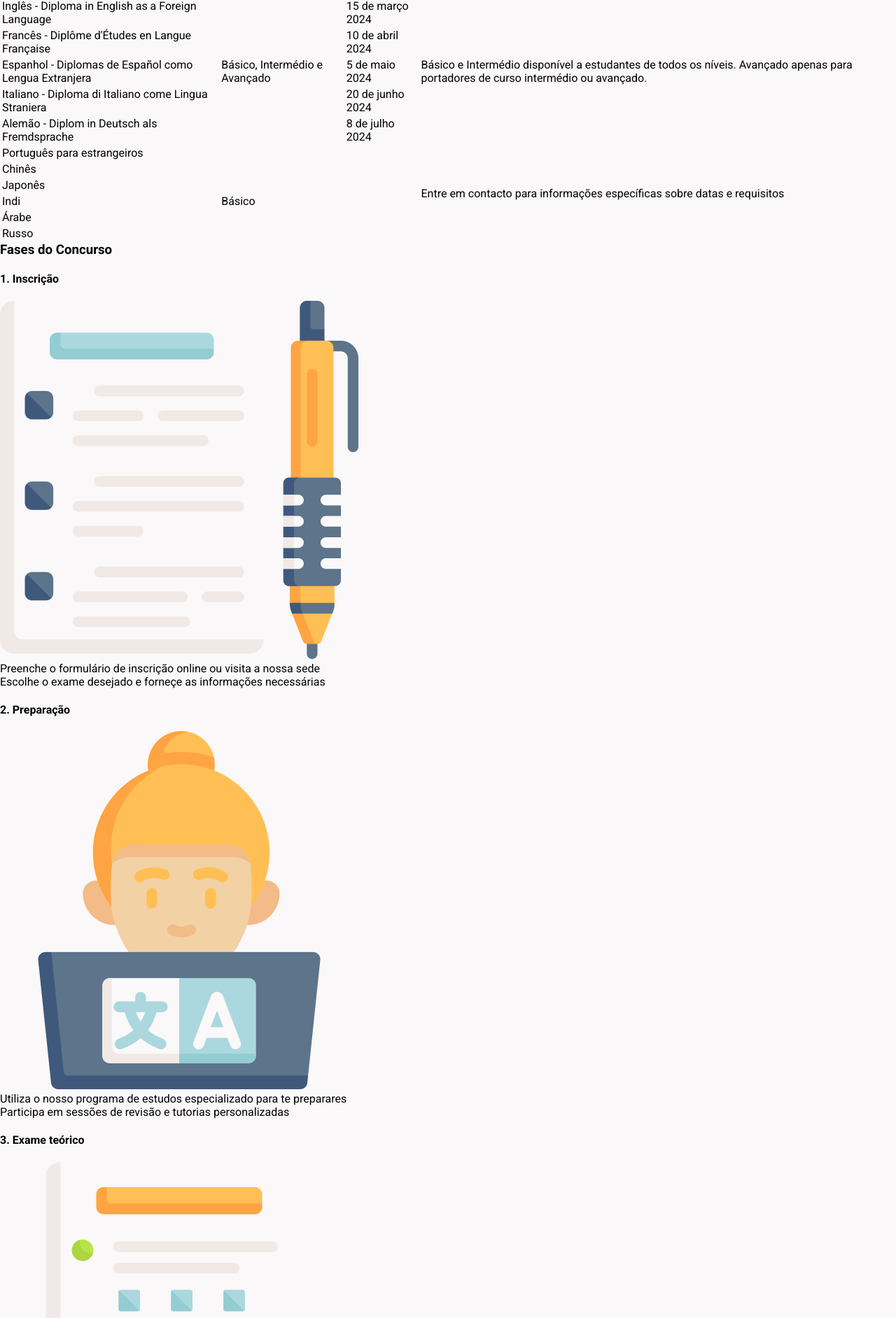
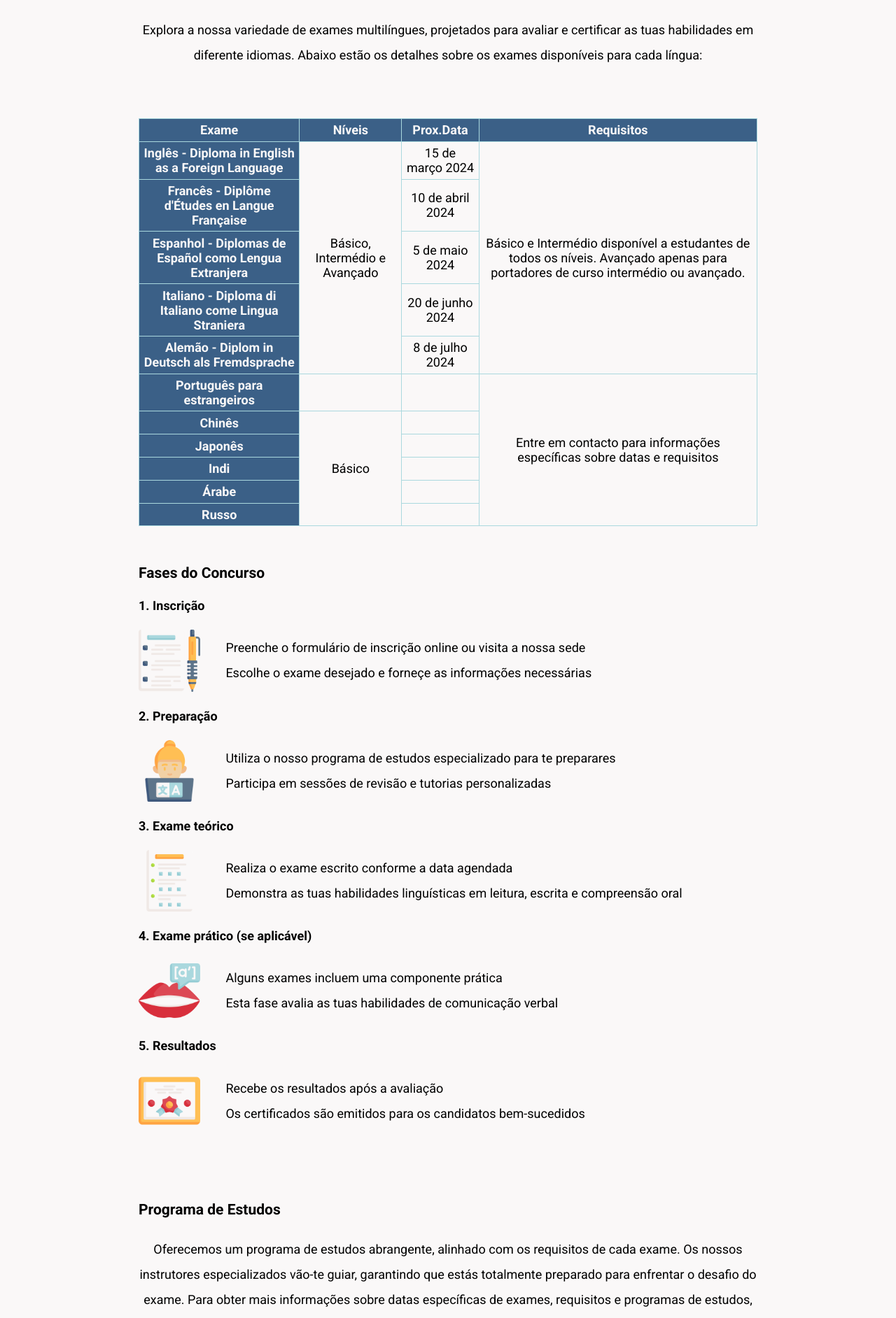
Before and after one commit to ItsaMeJess96/Language-Academy-Website, a React (Vite) app: page /exams in a window 1280 px wide. Shown: the part 131-2015 px from the top of the page at 70% size. Built offline with nearby package versions, Linux system fonts and the light colour scheme.

Commit message:
css exames

```diff
--- a/src/Components/ContestPhases.jsx
+++ b/src/Components/ContestPhases.jsx
@@ -44,16 +44,20 @@ const phases = [
 
 function ContestPhases () {
     return (
-        <div className="e-phases">
+        <div className="e-phases-container">
             <h3>Fases do Concurso</h3>
             {/* Vai mapear pelo array e renderiza um bloco para cada elemento */}
             {phases.map((phase, index) => (
                 // usamos a propriedade key para ajudar o react a identificar cada elemento durante as atualizações
-                <div key={index}>
+                <div key={index} className="e-phases">
                     <h4>{phase.title}</h4>
-                    <img src={phase.img} alt={phase.alt} />
-                    <p>{phase.text1}</p>
-                    <p>{phase.text2}</p>
+                    <div className="e-phases-content">
+                        <img className="e-phases-img" src={phase.img} alt={phase.alt} />
+                        <div className="e-phases-text">
+                            <p>{phase.text1}</p>
+                            <p>{phase.text2}</p>
+                        </div>
+                    </div>
                 </div>
             ))}
         </div>
--- a/src/Components/ExamsTable.jsx
+++ b/src/Components/ExamsTable.jsx
@@ -74,7 +74,7 @@ function ExamsTable() {
                 <tr>
                     <th>Exame</th>
                     <th>Níveis</th>
-                    <th>Prox. Data</th>
+                    <th>Prox.Data</th>
                     <th>Requisitos</th>
                 </tr>
             </thead>
@@ -84,7 +84,7 @@ function ExamsTable() {
                     //// usamos a propriedade key para ajudar o react a identificar cada elemento durante as atualizações
                     <tr key={index}>
                         {/* célula para o nome do exame */}
-                        <td>{exam.exam}</td>
+                        <th>{exam.exam}</th>
                         {/* Célula para nível do exame
                             veririca se é a primeira linha ou se o nível é diferente do anterior */}
                         { (index === 0 || exam.level !== examsData[index-1].level ? (
--- a/src/Components/InteractiveMethodologies.jsx
+++ b/src/Components/InteractiveMethodologies.jsx
@@ -64,7 +64,7 @@ function InteractiveMethodologies() {
                         key={index}
                         onClick={() => handleMethodClick(index)}
                         style={{
-                            backgroundColor: index === currentMethod ? "#AAD8DE" : "#5C7389",
+                            backgroundColor: index === currentMethod ? "#AAD8DE" : "#3B6087",
                             color: index === currentMethod ? "#141414" : "#FAF8F8"
                         }}
                     >
--- a/src/Pages/Exams.jsx
+++ b/src/Pages/Exams.jsx
@@ -1,6 +1,7 @@
 //Componente que irá renderizar a página que informa à cerca dos exames
 
 import { Link } from 'react-router-dom';
+import '../Styles/Exams.css'
 // import da tabela que dispõe os exames import das fases do concurso
 import ExamsTable from "../Components/ExamsTable";
 import ContestPhases from "../Components/ContestPhases";
@@ -15,7 +16,9 @@ function Exams() {
                     Abaixo estão os detalhes sobre os exames disponíveis para cada língua:
                 </p>
             </div>
-            <ExamsTable />
+            <div className='e-table-container'>
+                <ExamsTable />
+            </div>
             <ContestPhases />
             <div className='e-program'>
                 <h3>Programa de Estudos</h3>
@@ -23,7 +26,7 @@ function Exams() {
                     Oferecemos um programa de estudos abrangente, alinhado com os requisitos de cada exame.
                     Os nossos instrutores especializados vão-te guiar, garantindo que estás totalmente preparado para enfrentar o desafio do exame.
                     Para obter mais informações sobre datas específicas de exames, requisitos e programas de estudos,
-                    <Link to='/contact'> entra em contacto conosco!</Link>.
+                    <Link id="e-link" to='/contact'> entra em contacto conosco!</Link>.
                     Estamos aqui para te apoiar na tua jornada de aprendizado de idiomas e preparação para exames.
                     Boa sorte na tua busca pela excelência linguística!
                 </p>
--- /dev/null
+++ b/src/Styles/Exams.css
@@ -0,0 +1,94 @@
+/*secção introdutória*/
+
+.exams {
+    padding: 1em;
+}
+
+.e-intro {
+    text-align: center;
+}
+
+/*tabela*/
+
+.e-table-container {
+    overflow-y: auto;
+    overflow-x: auto;
+    box-sizing: border-box;
+    padding: 1em 0;
+    max-height: 70vw;
+}
+
+.e-table th {
+    border: 1px solid #AAD8DE;
+    padding: 0.3em;
+    background-color: #3B6087;
+    color: #FAF8F8;
+}
+
+.e-table td {
+    border: 1px solid #AAD8DE;
+    padding: 0.3em;
+}
+
+.e-table {
+    border-collapse: collapse;
+    text-align: center;
+}
+
+/*fases do concurso*/
+
+.e-phases-container {
+    padding: 2em 0;
+}
+
+.e-phases {
+    display: flex;
+    flex-direction: column;
+}
+
+.e-phases-content {
+    display: flex;
+    align-items: center;
+    line-height: 2;
+}
+
+.e-phases-img {
+    width: 20%;
+    height: auto;
+    object-fit: contain;
+    margin-right: 1.5em;
+}
+
+/*programa de estudos*/
+
+.e-program p {
+    padding-top: 1em;
+    text-align: center;
+}
+
+#e-link {
+    text-decoration: none;
+    color: #FABD62;
+}
+
+@media screen and ((min-width: 800px)) {
+    .exams {
+        margin: 1em 10em;
+        font-size: large;
+    }
+
+    .e-intro {
+        padding: 3em 0;
+        line-height: 2;
+    }
+
+    .e-phases-img {
+        width: 10%;
+        margin-right: 2em;
+    }
+
+    .e-program {
+        padding-top: 3em;
+        line-height: 2;
+    }
+}
--- a/src/Styles/Home.css
+++ b/src/Styles/Home.css
@@ -179,20 +179,20 @@
 
 @media screen and (min-width: 800px) {
     .arrow-left {
-       margin: 0 1em 0 5em;
+       margin: 0 1em 0 10em;
     }
     .arrow-right {
-        margin: 0 5em 0 1em;
+        margin: 0 10em 0 1em;
     }
     .h-sections-img {
-        left: 7.7em;
+        left: 12.7em;
     }
     .h-sections-content {
         padding: 3em;
     }
     .h-sections-content-text {
         line-height: 1.5;
-        font-size: large;
+        font-size: larger;
         padding: 1em;
     }
 
@@ -204,18 +204,24 @@
         font-size: 1.5em;
         padding-left: 0.7em;
     }
+    .h-message {
+        padding: 5em 0;
+    }
     .h-m-exams {
-        font-size: larger;
+        font-size: x-large;
         line-height: 2;
     }
     .h-invitation {
-        margin: 2em 5em 0 5em;
+        margin: 5em 10em 03em 10em;
+        font-size: larger;
+        line-height: 1.5;
     }
     #icon-message-mundo {
         width: 10%;
     }
     .h-intro-invitation {
-        font-size: larger;
+        font-size: x-large;
+        padding: 2em 10em;
     }
     .h-invitation :first-child {
         margin-bottom: 1em;
--- a/src/Styles/Methodologies.css
+++ b/src/Styles/Methodologies.css
@@ -1,6 +1,7 @@
 .methodologies {
     padding: 1em;
 }
+
 /*secção inicial*/
 .m-intro {
     display: flex;
@@ -18,21 +19,22 @@
 /*tabela com aulas*/
 
 .m-table {
-    display: flex;
-    justify-content: center;
     width: 100%;
     overflow-x: auto;
     box-sizing: border-box;
     padding-bottom: 1em;
 }
 
-
 .m-classes th {
-    border: 1px solid #5C7389;
+    border: 1px solid #AAD8DE;
+    padding: 0.3em;
+    background-color: #3B6087;
+    color: #FAF8F8;
 }
 
 .m-classes td {
     border: 1px solid #AAD8DE;
+    padding: 0.3em;
 }
 
 .m-classes {
@@ -57,7 +59,7 @@
 .m-method-titles {
     display: flex;
     flex-direction: column;
-    background-color: #5C7389;
+    background-color: #3B6087;
     justify-content: space-evenly;
 }
 
@@ -83,27 +85,51 @@
     #icon-translation {
         width: 10%;
     }
+
     .m-intro {
-        padding: 1em 5em;
+        padding: 2em 10em;
+        font-size: larger;
     }
+
     .m-methods {
         padding: 1em 5em;
     }
+
     .m-method-titles button {
         font-size: 1em;
     }
+
     .m-m-img {
         width: 20%;
     }
+
+    .m-methods-text {
+        font-size: larger;
+        padding: 2em 8em;
+    }
+
     .m-methods-body {
         display: flex;
         align-items: center;
         width: 100%;
     }
+
     .m-method-titles {
         width: 30%;
     }
+
     .m-methods-body p {
-    font-size: large;
+        font-size: x-large;
     }
+
+    .m-interactive-methods {
+        margin: 2em 7em;
+        font-size: larger;
     }
+
+    .m-table {
+        display: flex;
+        justify-content: center;
+    }
+
+}
```
Lines whose indentation alone changed are shown as unchanged.
